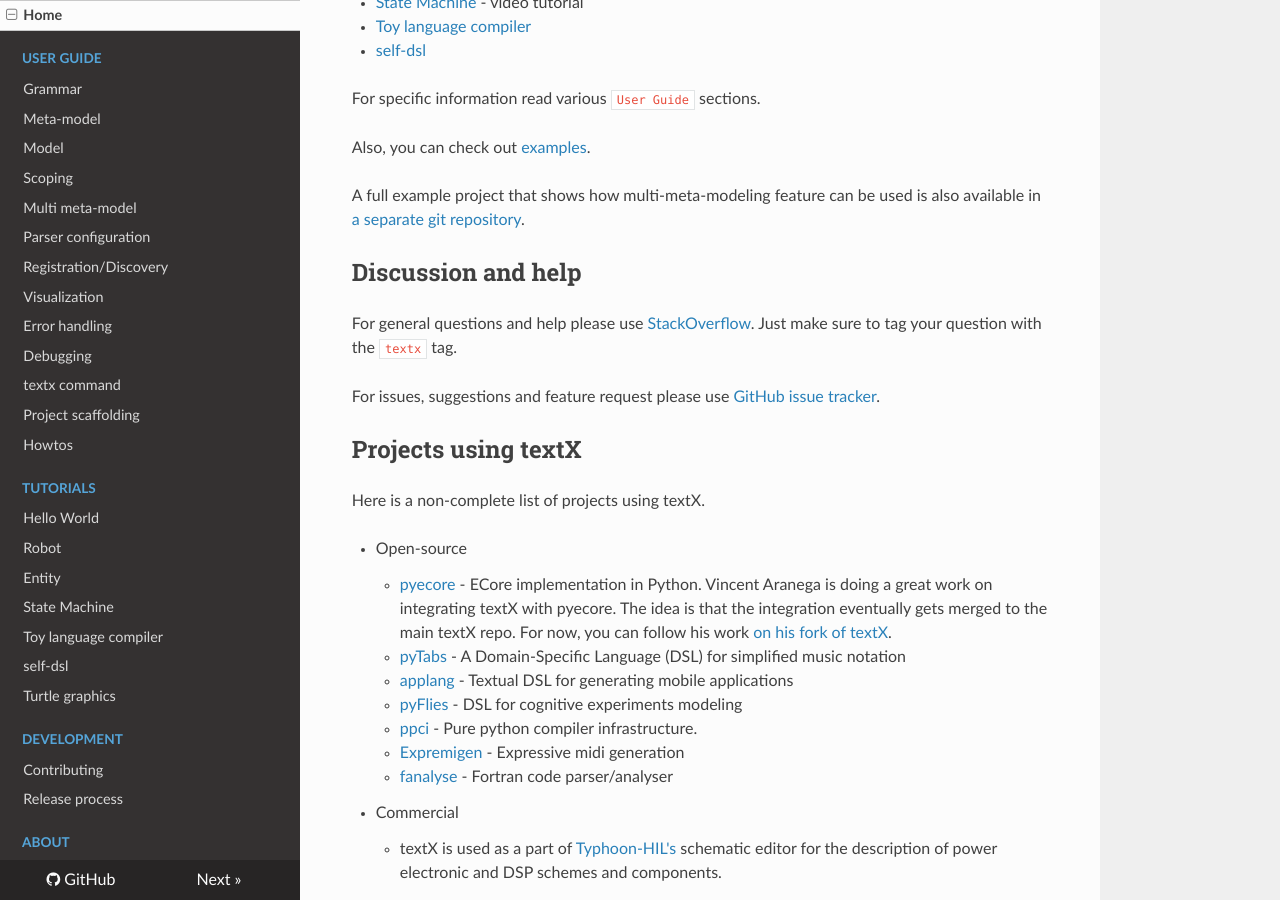
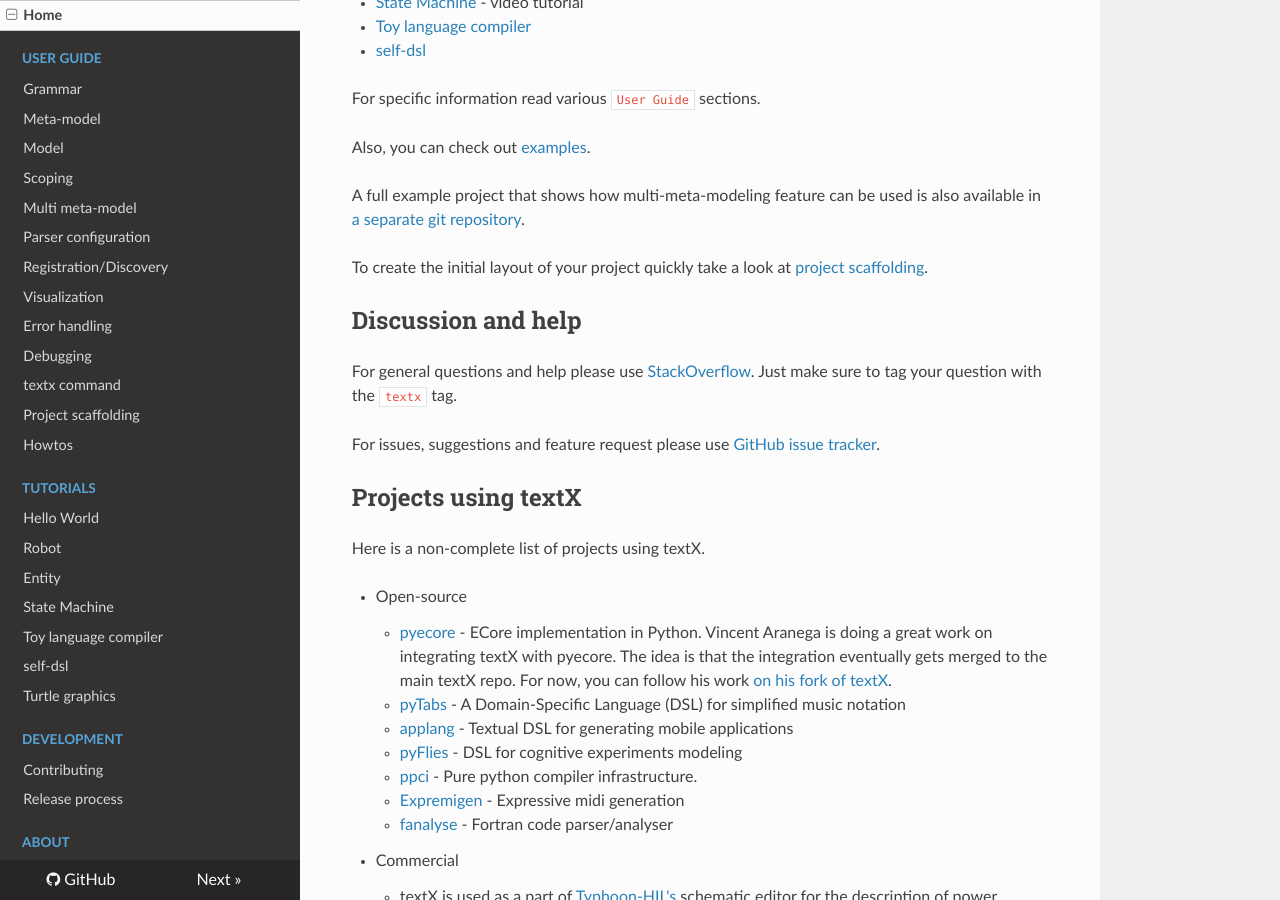
Before and after one commit to textX/textX, an MkDocs documentation site: the page built from docs/index.md, in a window 1280 px wide and 900 px high, scrolled down 3365 px. Built offline with MkDocs 1.6.1, drawn with Linux system fonts in a browser that asks for light colours; nearby versions of some CDN libraries; comment, search, counter and statistics services are not loaded.

Commit message:
Add reference to `startproject` to index page

```diff
--- a/docs/index.md
+++ b/docs/index.md
@@ -163,6 +163,9 @@
 also available in [a separate git
 repository](https://github.com/textX/textx-multi-metamodel-example).
 
+To create the initial layout of your project quickly take a look at [project
+scaffolding](scaffolding.md).
+
 
 ## Discussion and help
 
```
